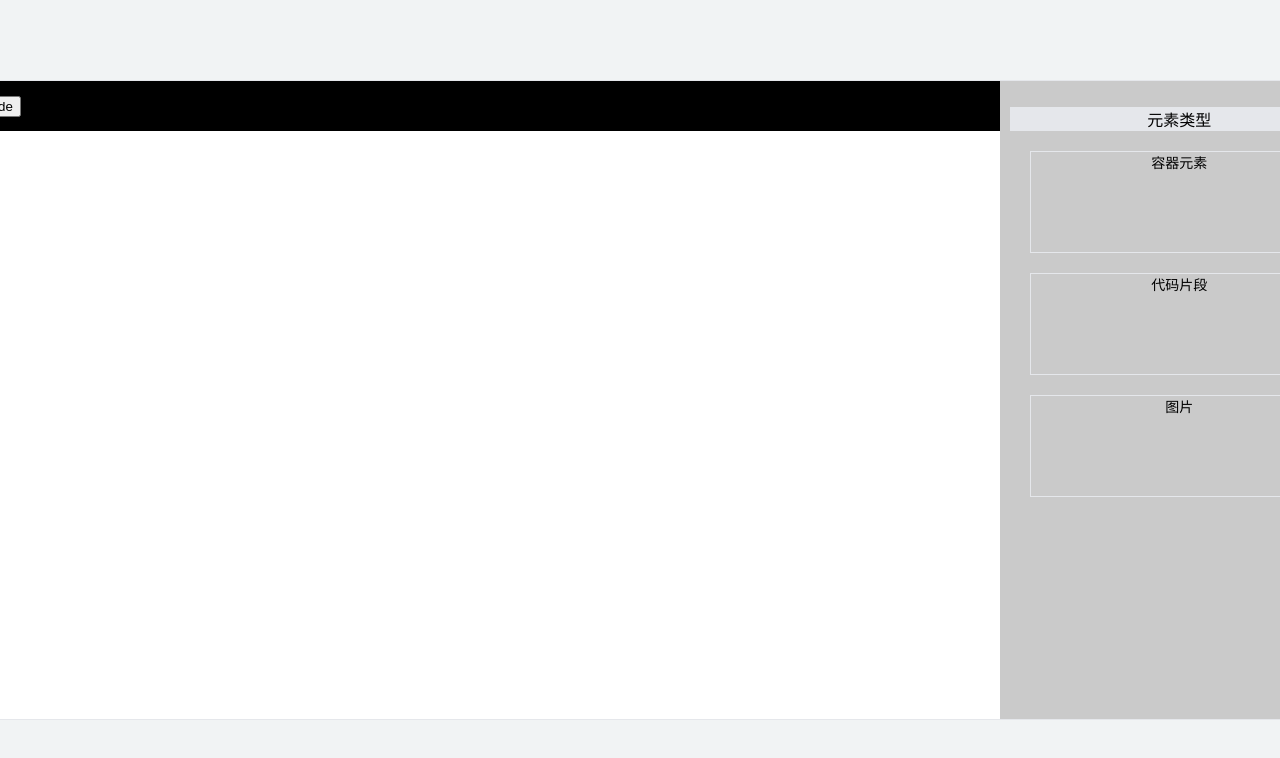
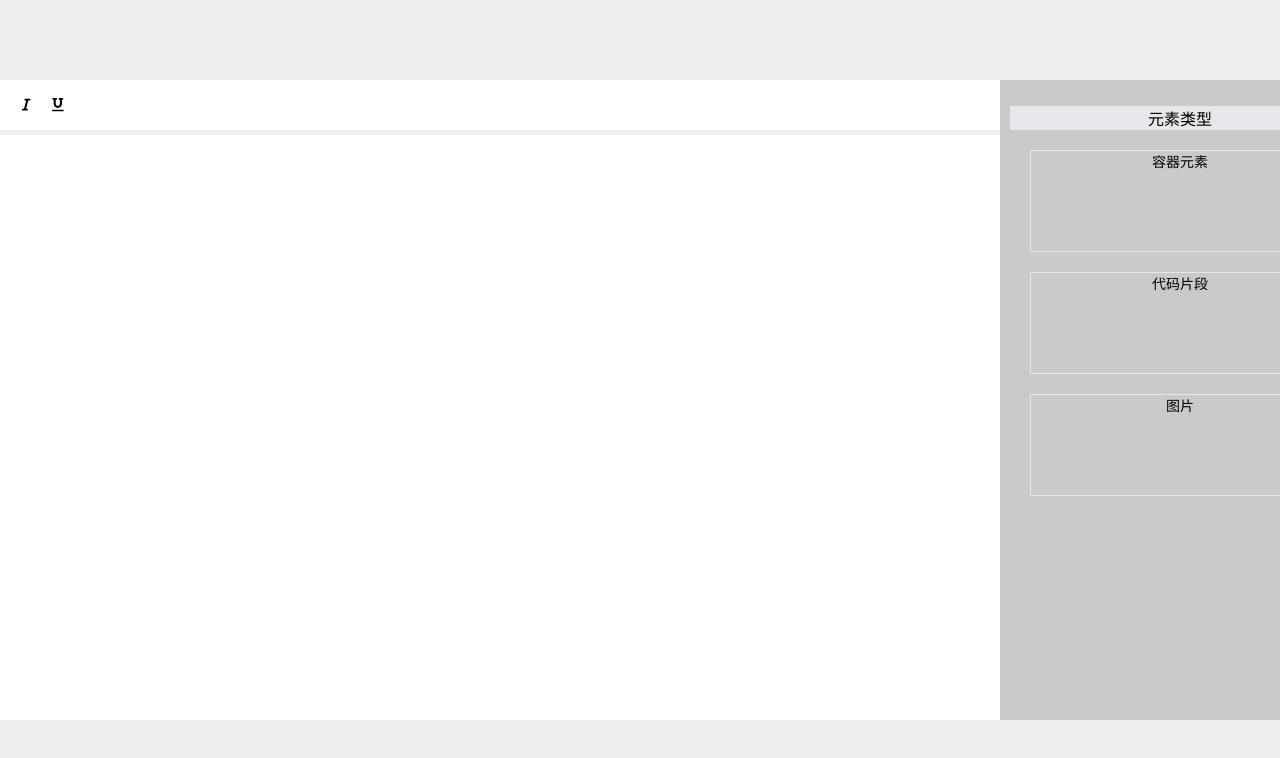
Before and after one commit to Tony-Jack2017/RichTextEditor, a React (Create React App) app: page / in a window 1280 px wide. Shown: the top 758 px of the page. Built offline with nearby package versions, Linux system fonts and the light colour scheme.

Commit message:
工具栏加图标

```diff
--- a/package.json
+++ b/package.json
@@ -3,6 +3,10 @@
   "version": "0.1.0",
   "private": true,
   "dependencies": {
+    "@fortawesome/fontawesome-svg-core": "^1.2.36",
+    "@fortawesome/free-brands-svg-icons": "^5.15.4",
+    "@fortawesome/free-solid-svg-icons": "^5.15.4",
+    "@fortawesome/react-fontawesome": "^0.1.16",
     "@testing-library/jest-dom": "^5.14.1",
     "@testing-library/react": "^11.2.7",
     "@testing-library/user-event": "^12.8.3",
--- a/src/App.css
+++ b/src/App.css
@@ -4,5 +4,5 @@
   flex-direction: column;
   justify-content: center;
   align-items: center;
-  background: rgb(241, 243, 244, 1);
+  background: #EEEEEE;
 }
--- a/src/App.js
+++ b/src/App.js
@@ -1,14 +1,18 @@
-
 import './App.css'
-
+import {library} from '@fortawesome/fontawesome-svg-core'
+import {fab} from '@fortawesome/free-brands-svg-icons'
+import {faCheckSquare, faCode, faItalic, faBold, faUnderline} from '@fortawesome/free-solid-svg-icons'
 import MainLayout from './layout/MainLayout';
 
+library.add(fab, faCheckSquare, faCode, faItalic, faBold, faUnderline)
+
+
 function App(props) {
-  return (
-    <div className="App">
-      <MainLayout />
-    </div>
-  )
+    return (
+        <div className="App">
+            <MainLayout/>
+        </div>
+    )
 }
 
 export default App;
--- /dev/null
+++ b/src/common/components/Icon/index.jsx
@@ -0,0 +1,9 @@
+import { FontAwesomeIcon } from '@fortawesome/react-fontawesome'
+const Icon = (prop) => {
+    return (
+        <FontAwesomeIcon icon={prop.icon} size='9px' />
+    )
+
+}
+
+export default Icon
--- a/src/components/TextEditor/components/MenuTab/components/Button/index.jsx
+++ b/src/components/TextEditor/components/MenuTab/components/Button/index.jsx
@@ -9,7 +9,7 @@ const Button = (props) => {
     const handleMouseDown = (e) => {
         e.preventDefault()
         switch (props.format) {
-            case 'blod':
+            case 'bold':
                 CustomCommand.toggleBoldMark(editor)
                 break
             case 'code':
--- a/src/components/TextEditor/components/MenuTab/index.jsx
+++ b/src/components/TextEditor/components/MenuTab/index.jsx
@@ -2,6 +2,7 @@ import {Fragment} from "react";
 import styles from "./index.module.scss";
 
 import Button from "./components/Button";
+import Icon from "../../../../common/components/Icon";
 
 const MenuTab = () => {
 
@@ -9,13 +10,23 @@ const MenuTab = () => {
         <Fragment>
             <ul className={styles.menu}>
                 <li>
-                    <Button format={"blod"}>
-                        B
+                    <Button format={"bold"}>
+                        <Icon icon={"bold"}/>
                     </Button>
                 </li>
                 <li>
                     <Button format={"code"}>
-                        code
+                        <Icon icon={"code"}/>
+                    </Button>
+                </li>
+                <li>
+                    <Button format={"italic"}>
+                        <Icon icon={"italic"}/>
+                    </Button>
+                </li>
+                <li>
+                    <Button format={"underline"}>
+                        <Icon icon={"underline"}/>
                     </Button>
                 </li>
             </ul>
--- a/src/components/TextEditor/components/MenuTab/index.module.scss
+++ b/src/components/TextEditor/components/MenuTab/index.module.scss
@@ -2,14 +2,21 @@
   width: 100%;
   height: 100%;
   margin: 0px;
-  padding: 0px;
+  padding: 0px 20px;
   list-style: none;
   color: #ffffff;
   display: flex;
   align-items: center;
+
   li {
-    padding: 0px 10px;
+    padding: 0px 5px;
     text-align: center;
     line-height: 100%;
+
+    button {
+      height: 28px;
+      border: 0px;
+      background: transparent;
+    }
   }
 }
--- a/src/components/TextEditor/index.module.scss
+++ b/src/components/TextEditor/index.module.scss
@@ -1,7 +1,15 @@
-.editor-tab {
-  height: 50px;
-  background: rgb(0, 0, 0);
+.editor {
+  display: flex;
+  flex-direction: column;
+  height: 100%;
+  .editor-tab {
+    height: 50px;
+    background: #ffffff;
+    margin-bottom: 5px;
+  }
+  .editor-body {
+    flex: 1;
+    padding: 10px;
+    background: #ffffff;
+  }
 }
-.editor-body {
-  padding: 10px;
-}
--- a/src/layout/MainLayout/index.module.scss
+++ b/src/layout/MainLayout/index.module.scss
@@ -1,15 +1,12 @@
 .main {
   width: 1440px;
   height: 80%;
-  border-radius: 8px;
   overflow: hidden;
-  border: 1px solid rgba(229, 231, 235, 1);
   box-sizing: border-box;
   display: grid;
   grid-template-columns: repeat(8, 1fr);
   .content {
     grid-column: 1/7;
-    background-color: #ffffff;
   }
   .tools {
     grid-column: 7/9;
```
Also changed, not shown: 1 other file (tests, documents, lock files or other folders).
